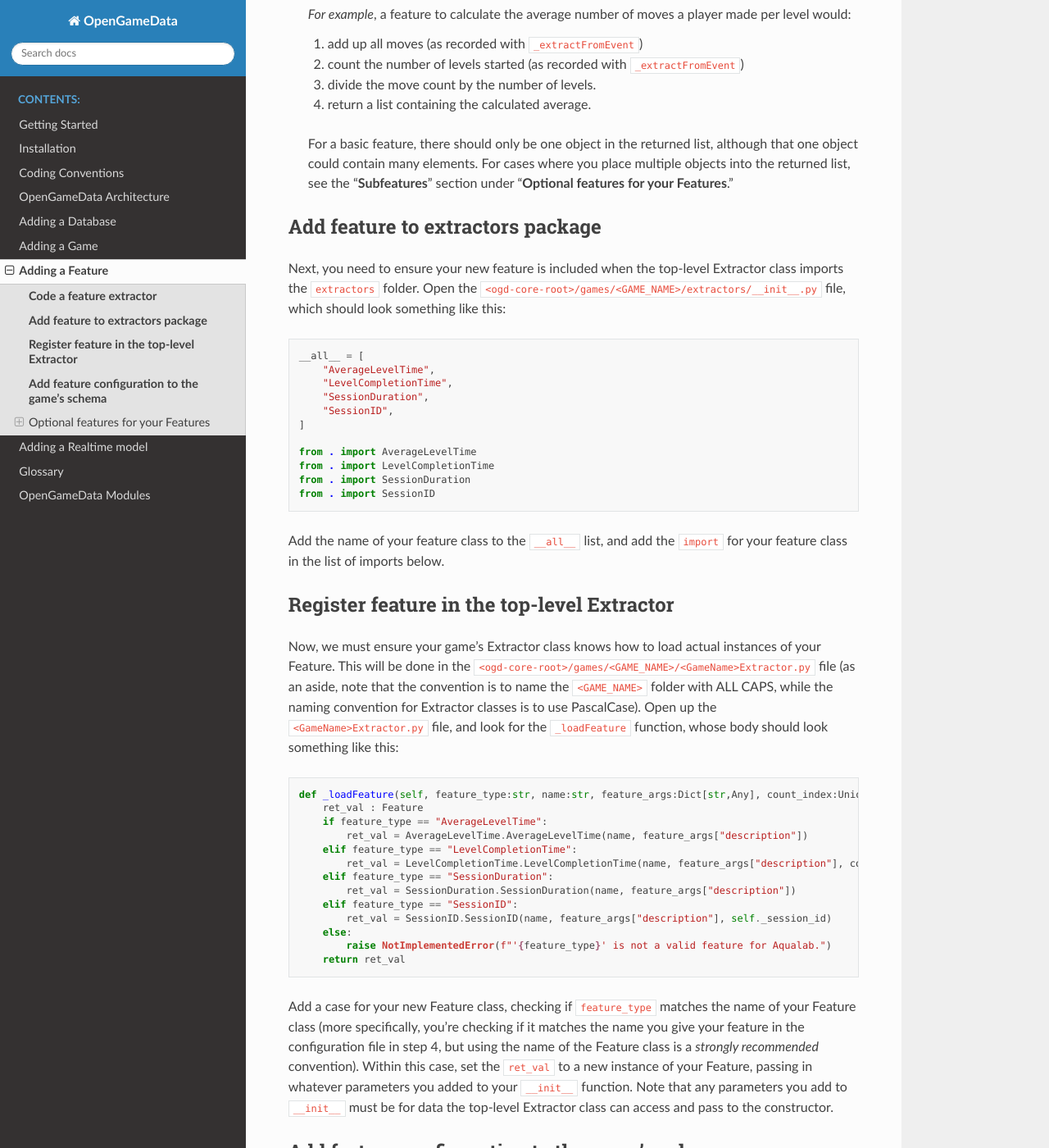
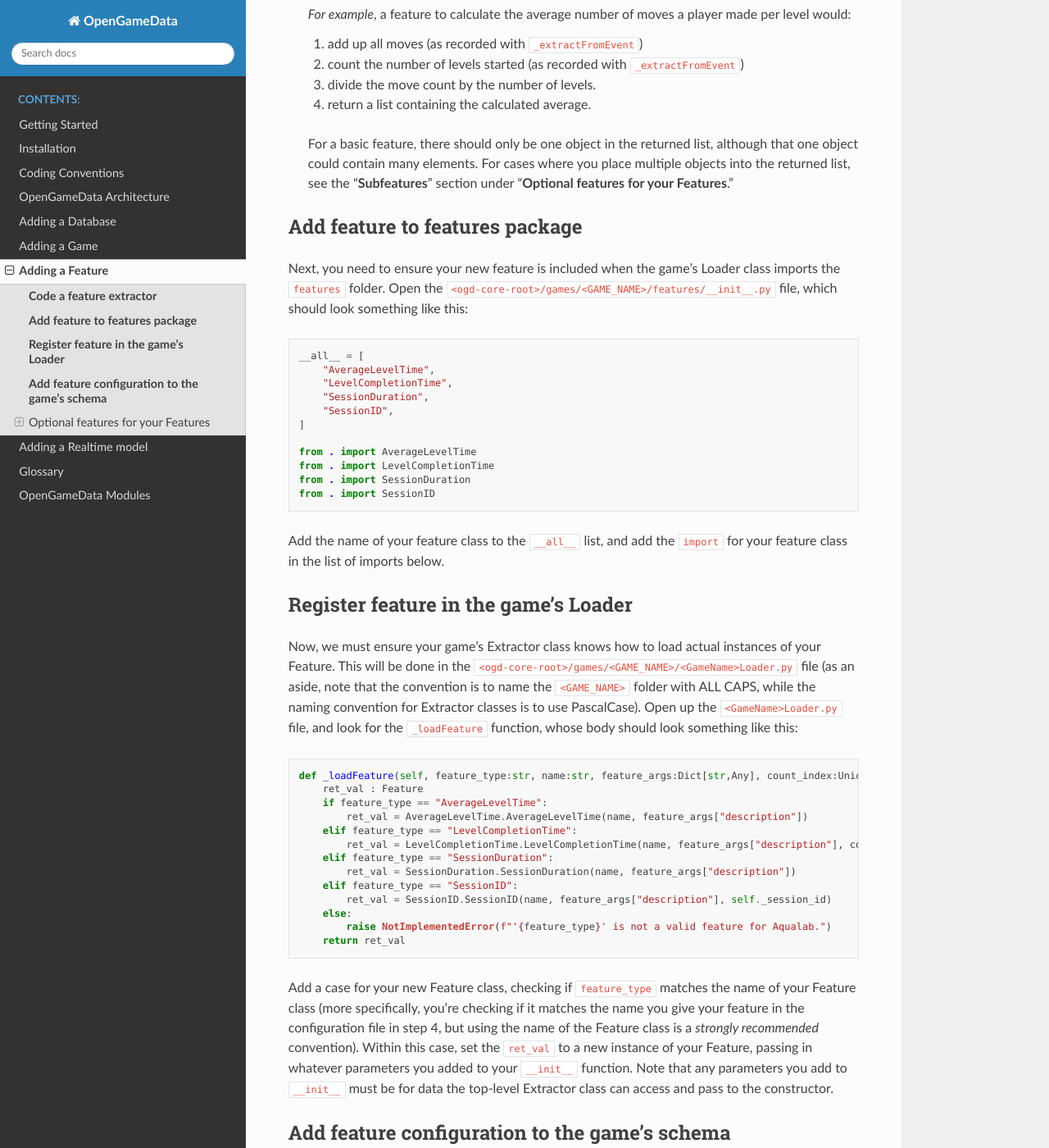
Before and after one commit to opengamedata/opengamedata-doc, a Sphinx documentation site: the page built from source/Adding_a_Feature.md, in a window 1280 px wide and 1400 px high, scrolled down 869 px. Shown: the whole window at 82% size. Built offline with Sphinx 7.4.7 and the Read the Docs theme 2.0.0, drawn with Linux system fonts in a browser that asks for light colours; some of the changed text lies outside the part shown.

Commit message:
Add some older updates to the 'adding a feature' doc.

````diff
--- a/source/Adding_a_Feature.md
+++ b/source/Adding_a_Feature.md
@@ -31,10 +31,10 @@ Do not change the parameters of the other functions, as they are implementing ab
   For a basic feature, there should only be one object in the returned list, although that one object could contain many elements.
   For cases where you place multiple objects into the returned list, see the "**Subfeatures**" section under "**Optional features for your Features**."
 
-## **Add feature to extractors package**
+## **Add feature to features package**
 
-Next, you need to ensure your new feature is included when the top-level Extractor class imports the `extractors` folder.
-Open the `<ogd-core-root>/games/<GAME_NAME>/extractors/__init__.py` file, which should look something like this:
+Next, you need to ensure your new feature is included when the game's Loader class imports the `features` folder.
+Open the `<ogd-core-root>/games/<GAME_NAME>/features/__init__.py` file, which should look something like this:
 
 ```python
 __all__ = [
@@ -52,12 +52,12 @@ from . import SessionID
 
 Add the name of your feature class to the `__all__` list, and add the `import` for your feature class in the list of imports below.
 
-## **Register feature in the top-level Extractor**
+## **Register feature in the game's Loader**
 
 Now, we must ensure your game's Extractor class knows how to load actual instances of your Feature.
-This will be done in the `<ogd-core-root>/games/<GAME_NAME>/<GameName>Extractor.py` file
+This will be done in the `<ogd-core-root>/games/<GAME_NAME>/<GameName>Loader.py` file
 (as an aside, note that the convention is to name the `<GAME_NAME>` folder with ALL CAPS, while the naming convention for Extractor classes is to use PascalCase).
-Open up the `<GameName>Extractor.py` file, and look for the `_loadFeature` function, whose body should look something like this:
+Open up the `<GameName>Loader.py` file, and look for the `_loadFeature` function, whose body should look something like this:
 
 ```python
 def _loadFeature(self, feature_type:str, name:str, feature_args:Dict[str,Any], count_index:Union[int,None] = None) -> Feature:
````
Also changed, not shown: other parts of source/Adding_a_Feature.md (+2 -2 lines).
